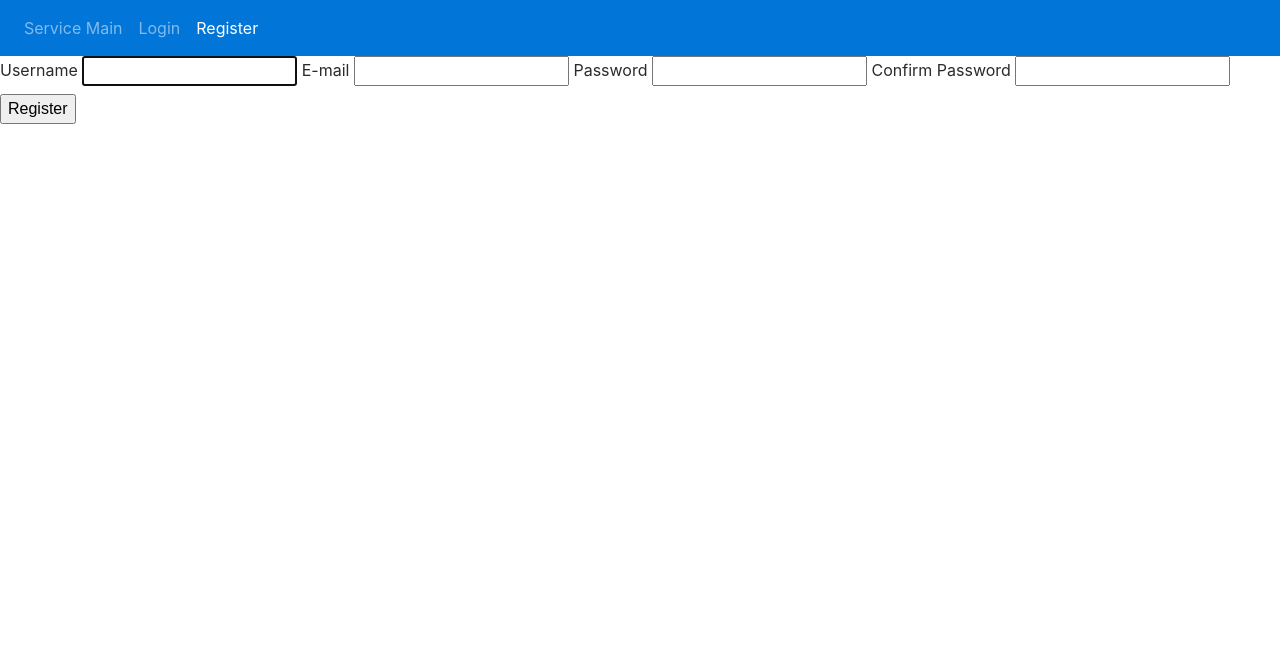
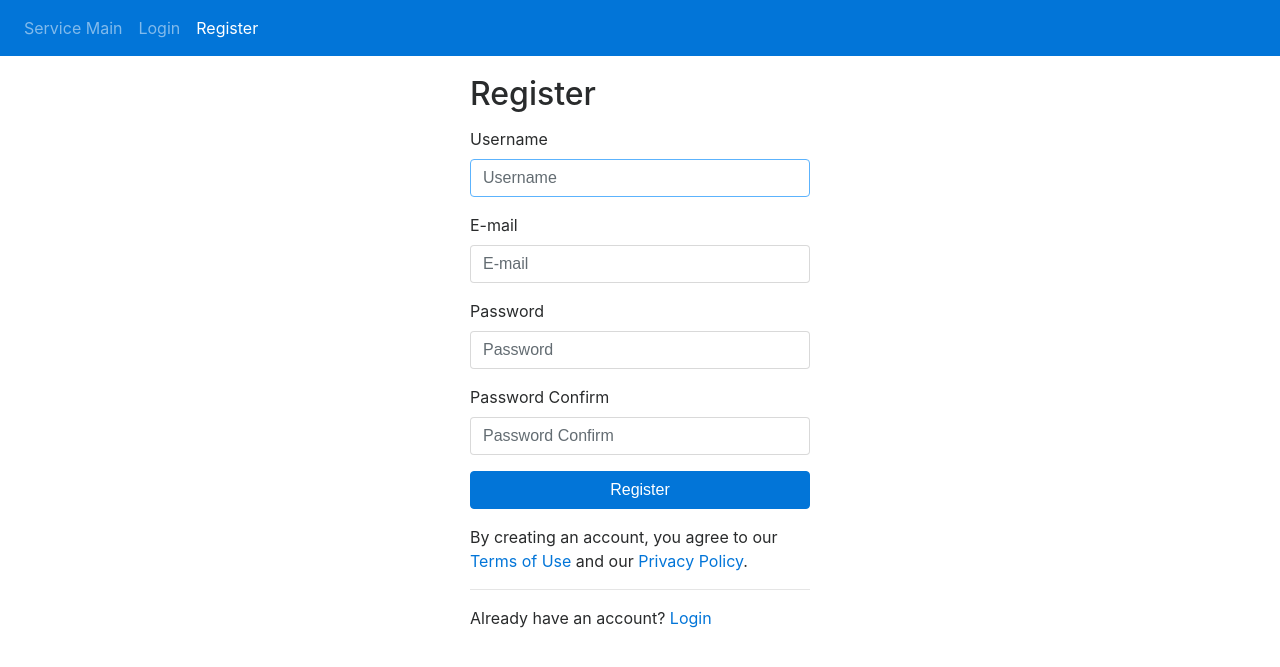
Before and after one commit to daehee-han/memo-board, a Django app: page /accounts/register/ in a window 1280 px wide. Shown: the top 667 px of the page. Run offline with Django 3.2, Linux system fonts and the light colour scheme; some libraries are stand-ins or nearby versions.

Commit message:
using bootstrap4

```diff
--- a/templates/base.html
+++ b/templates/base.html
@@ -32,7 +32,7 @@
                     </li>
                     {% if request.user.is_authenticated() %}
                     <li class="nav-item" id="profile">
-                        <a class="nav-link" href="/accounts/profile">profile</a>
+                        <a class="nav-link" href="/accounts/profile">Profile</a>
                     </li>
                     <li class="nav-item" id="logout">
                         <a class="nav-link" href="/accounts/logout">Logout</a>
--- a/templates/registration/register.html
+++ b/templates/registration/register.html
@@ -2,17 +2,87 @@
 
 {% block content %}
 
-<form method="POST">
+<style>
+    form { margin: 0px 10px; }
+
+    h2 {
+        margin-top: 20px;
+        margin-bottom: 2px;
+    }
+
+    .container { max-width: 360px; }
+
+    .divider {
+        text-align: center;
+        margin-top: 20px;
+        margin-bottom: 5px;
+    }
+
+    .divider hr {
+        margin: 7px 0px;
+        width: 35%;
+    }
+
+    .left { float: left; }
+    .right { float: right; }
+</style>
+
+<!--<form method="POST">
     <input type="hidden" name="csrfmiddlewaretoken" value="{{ csrf_token }}">
     <label>Username <input autofocus="" maxlength="150" name="username" type="text" required /></label>
     <label>E-mail <input maxlength="150" name="email" type="email" required /></label>
     <label>Password <input name="password1" type="password" required /></label>
     <label>Confirm Password <input name="password2" type="password" required /></label>
     <button type="submit">Register</button>
-</form>
+</form>-->
 
-{% if error %}
-<p>{{ error }}</p>
-{% endif %}
+
+<div class="container">
+    <div class="row">
+        <div class="panel panel-primary">
+            <div class="panel-body">
+                <form method="POST" action="#" role="form">
+                    <input type="hidden" name="csrfmiddlewaretoken" value="{{ csrf_token }}">
+                    <div class="form-group">
+                        <h2>Register</h2>
+                        {% if error %}
+                        <p style="color:red">{{ error }}</p>
+                        {% endif %}
+                    </div>
+
+                    <!-- Username -->
+                    <div class="form-group">
+                        <label class="control-label">Username</label>
+                        <input maxlength="150" name="username" type="text" maxlength="50" class="form-control" placeholder="Username" autofocus required />
+                    </div>
+
+                    <!-- E-mail -->
+                    <div class="form-group">
+                        <label class="control-label">E-mail</label>
+                        <input maxlength="150" name="email" type="email" class="form-control" placeholder="E-mail" required />
+                    </div>
+
+                    <div class="form-group">
+                        <label class="control-label">Password</label>
+                        <input name="password1" type="password" class="form-control" placeholder="Password" required />
+                    </div>
+
+                    <div class="form-group">
+                        <label class="control-label">Password Confirm</label>
+                        <input name="password2" type="password" class="form-control" placeholder="Password Confirm" required />
+                    </div>
+
+                    <div class="form-group">
+                        <button type="submit" class="btn btn-primary btn-block">Register</button>
+                    </div>
+
+                    <p class="form-group">By creating an account, you agree to our <a href="#">Terms of Use</a> and our <a href="#">Privacy Policy</a>.</p>
+                    <hr>
+                    <p></p>Already have an account? <a href="/accounts/login">Login</a></p>
+                </form>
+			</div>
+		</div>
+	</div>
+</div>
 
 {% endblock %}
```
Also changed, not shown: templates/main.html (+34 -0 lines), templates/registration/login.html (+48 -7 lines).
